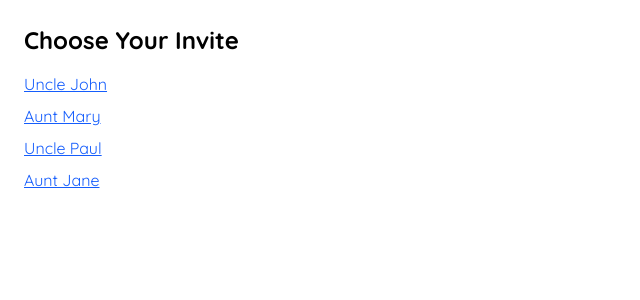
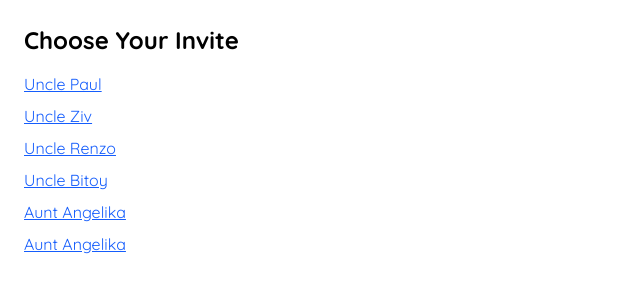
Before and after one commit to mashhang/blessing-invitation, a Next.js app: page / in a window 1280 px wide. Shown: the top 300 px of the page, without its empty margins (0-640 px from the left). Built offline with nearby package versions, Linux system fonts and the light colour scheme.

Commit message:
refactor: update guest data with new names and slugs in guests.ts

```diff
--- a/app/data/guests.ts
+++ b/app/data/guests.ts
@@ -5,8 +5,10 @@ export type Guest = {
 };
 
 export const guests: Guest[] = [
-  { id: "1", name: "Uncle John", slug: "john" },
-  { id: "2", name: "Aunt Mary", slug: "mary" },
-  { id: "3", name: "Uncle Paul", slug: "paul" },
-  { id: "4", name: "Aunt Jane", slug: "jane" },
+  { id: "1", name: "Uncle Paul", slug: "paul" },
+  { id: "2", name: "Uncle Ziv", slug: "ziv" },
+  { id: "3", name: "Uncle Renzo", slug: "renzo" },
+  { id: "4", name: "Uncle Bitoy", slug: "bitoy" },
+  { id: "5", name: "Aunt Angelika", slug: "angelika" },
+  { id: "6", name: "Aunt Angelika", slug: "angelika" },
 ];
```
